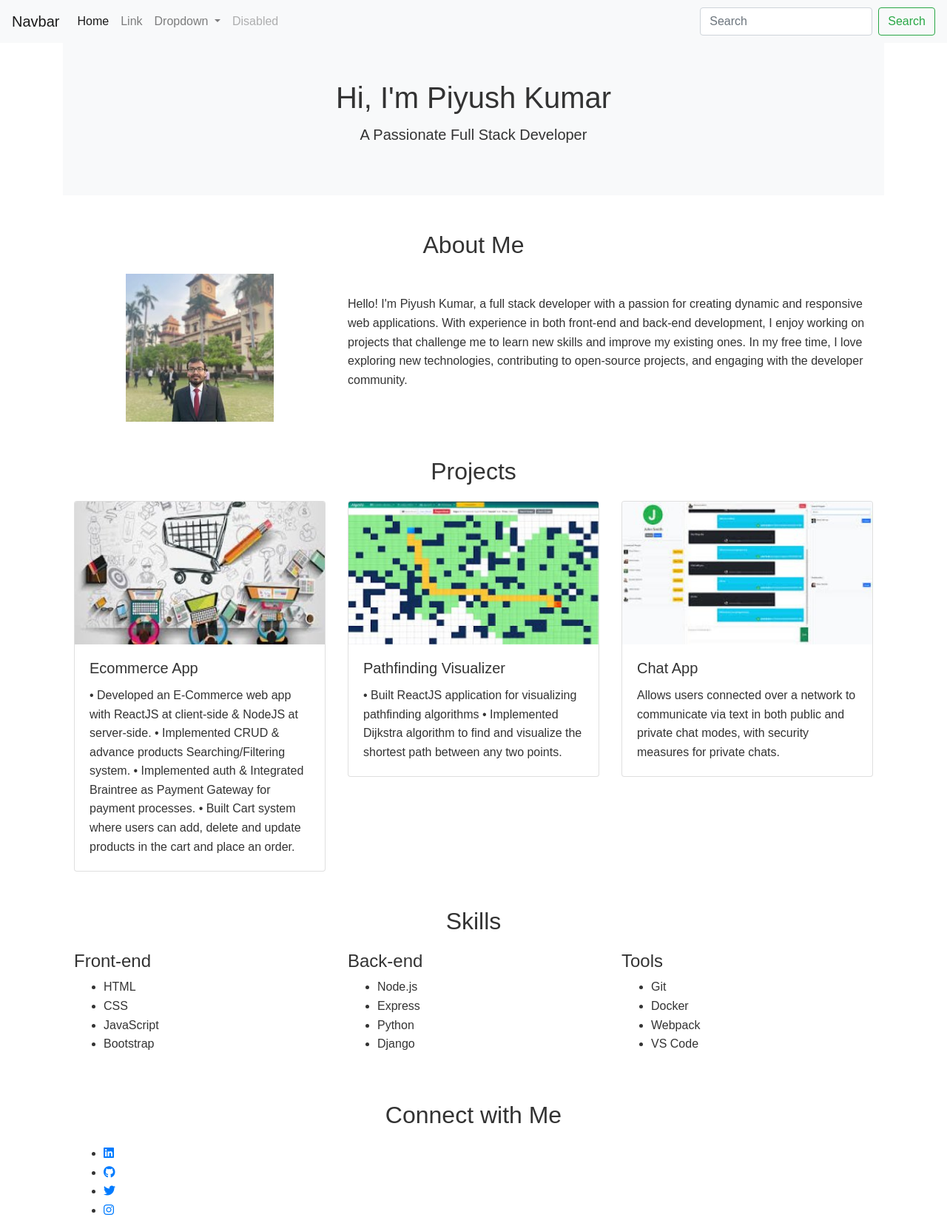
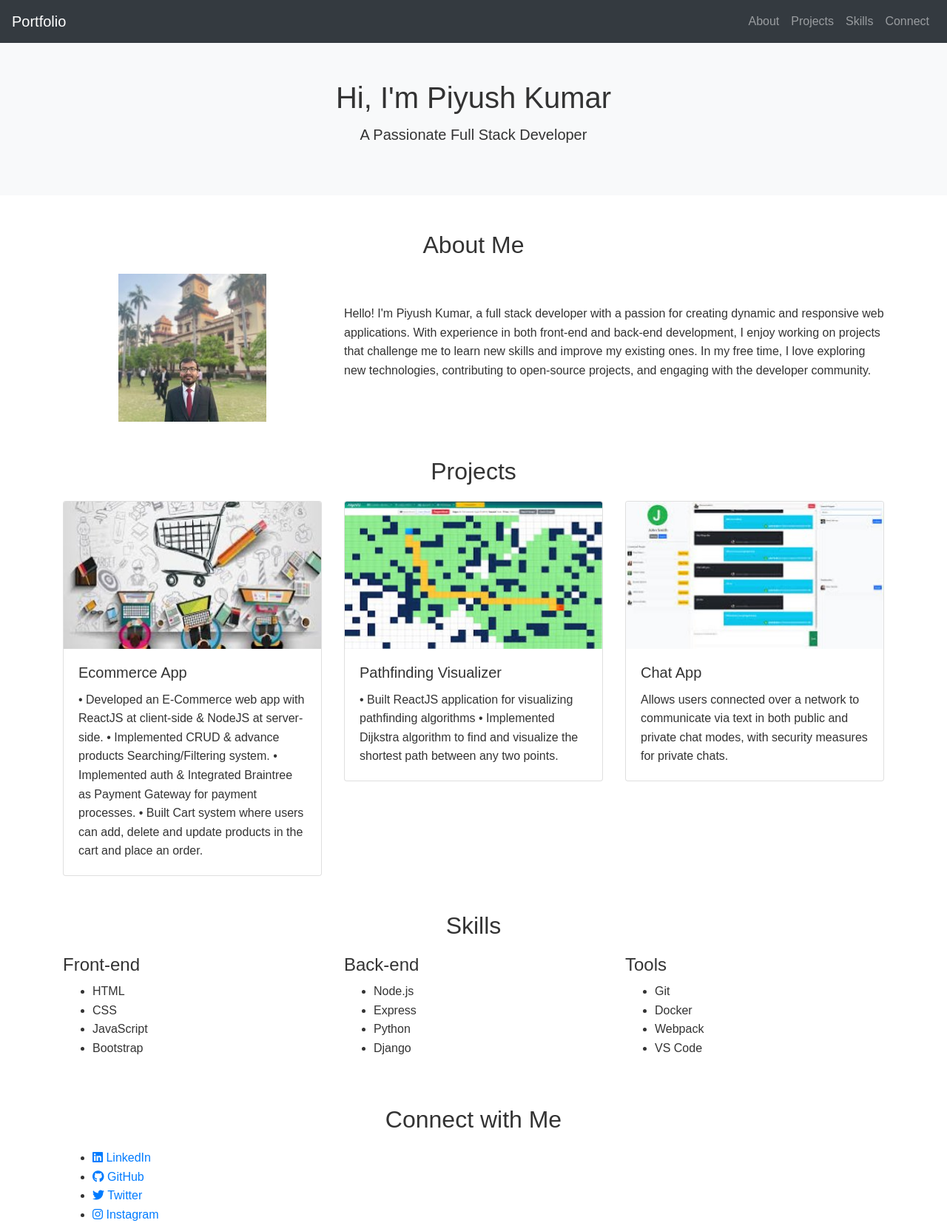
Before and after one commit to Piyush-Kumar25/assignment_1, a plain HTML site: page index.html in a window 1280 px wide. Shown: the top 1653 px of the page at 74% size. Drawn offline with nearby package versions, Linux system fonts and the light colour scheme.

Commit message:
first commit

```diff
--- a/index.html
+++ b/index.html
@@ -5,17 +5,11 @@
     <meta name="viewport" content="width=device-width, initial-scale=1.0">
     <title>Portfolio</title>
     <link rel="stylesheet" href="https://stackpath.bootstrapcdn.com/bootstrap/4.5.2/css/bootstrap.min.css">
-    <link rel="stylesheet" href="https://cdnjs.cloudflare.com/ajax/libs/font-awesome/5.15.3/css/all.min.css">
     <style>
         body {
             font-family: 'Arial', sans-serif;
             line-height: 1.6;
             color: #333;
-        }
-
-        .content {
-            margin-left: 250px;
-            padding: 20px;
         }
 
         header {
@@ -98,55 +92,32 @@
     </style>
 </head>
 <body>
-    <!-- Sidebar -->
-    <!-- <div class="sidebar">
+    <!-- Navbar -->
+    <nav class="navbar navbar-expand-lg navbar-dark bg-dark">
         <a class="navbar-brand" href="#">Portfolio</a>
-        <a href="#about">About</a>
-        <a href="#projects">Projects</a>
-        <a href="#skills">Skills</a>
-        <a href="#connect">Connect</a>
-    </div> -->
-
-
-
-    <nav class="navbar navbar-expand-lg navbar-light bg-light">
-        <a class="navbar-brand" href="#">Navbar</a>
-        <button class="navbar-toggler" type="button" data-toggle="collapse" data-target="#navbarSupportedContent" aria-controls="navbarSupportedContent" aria-expanded="false" aria-label="Toggle navigation">
+        <button class="navbar-toggler" type="button" data-toggle="collapse" data-target="#navbarNav" aria-controls="navbarNav" aria-expanded="false" aria-label="Toggle navigation">
             <span class="navbar-toggler-icon"></span>
         </button>
-
-        <div class="collapse navbar-collapse" id="navbarSupportedContent">
-          <ul class="navbar-nav mr-auto">
-            <li class="nav-item active">
-              <a class="nav-link" href="#">Home <span class="sr-only">(current)</span></a>
+        <div class="collapse navbar-collapse" id="navbarNav">
+            <ul class="navbar-nav ml-auto">
+                <li class="nav-item">
+                    <a class="nav-link" href="#about">About</a>
                 </li>
                 <li class="nav-item">
-              <a class="nav-link" href="#">Link</a>
-            </li>
-            <li class="nav-item dropdown">
-              <a class="nav-link dropdown-toggle" href="#" id="navbarDropdown" role="button" data-toggle="dropdown" aria-haspopup="true" aria-expanded="false">
-                Dropdown
-              </a>
-              <div class="dropdown-menu" aria-labelledby="navbarDropdown">
-                <a class="dropdown-item" href="#">Action</a>
-                <a class="dropdown-item" href="#">Another action</a>
-                <div class="dropdown-divider"></div>
-                <a class="dropdown-item" href="#">Something else here</a>
-              </div>
+                    <a class="nav-link" href="#projects">Projects</a>
                 </li>
                 <li class="nav-item">
-              <a class="nav-link disabled" href="#">Disabled</a>
+                    <a class="nav-link" href="#skills">Skills</a>
+                </li>
+                <li class="nav-item">
+                    <a class="nav-link" href="#connect">Connect</a>
                 </li>
             </ul>
-          <form class="form-inline my-2 my-lg-0">
-            <input class="form-control mr-sm-2" type="search" placeholder="Search" aria-label="Search">
-            <button class="btn btn-outline-success my-2 my-sm-0" type="submit">Search</button>
-          </form>
         </div>
     </nav>
 
     <!-- Content -->
-    <div class="container">
+    <div class="content">
         <!-- Header -->
         <header>
             <div class="container">
@@ -244,12 +215,17 @@
         <section id="connect" class="container my-5">
             <h2 class="section-title">Connect with Me</h2>
             <ul class="connect">
-                <li><a href="https://www.linkedin.com/in/yourprofile" target="_blank"><i class="fab fa-linkedin"></i></a></li>
-                <li><a href="https://github.com/yourprofile" target="_blank"><i class="fab fa-github"></i></a></li>
-                <li><a href="https://twitter.com/yourprofile" target="_blank"><i class="fab fa-twitter"></i></a></li>
-                <li><a href="https://www.instagram.com/yourprofile" target="_blank"><i class="fab fa-instagram"></i></a></li>
+                <li><a href="https://www.linkedin.com/in/yourprofile" target="_blank"><i class="fab fa-linkedin"></i> LinkedIn</a></li>
+                <li><a href="https://github.com/yourprofile" target="_blank"><i class="fab fa-github"></i> GitHub</a></li>
+                <li><a href="https://twitter.com/yourprofile" target="_blank"><i class="fab fa-twitter"></i> Twitter</a></li>
+                <li><a href="https://www.instagram.com/yourprofile" target="_blank"><i class="fab fa-instagram"></i> Instagram</a></li>
             </ul>
         </section>
+
+
+
+
+
 
         <!-- Footer -->
         <footer>
```
Also changed, not shown: 1 other file. Lines whose indentation alone changed are shown as unchanged.
